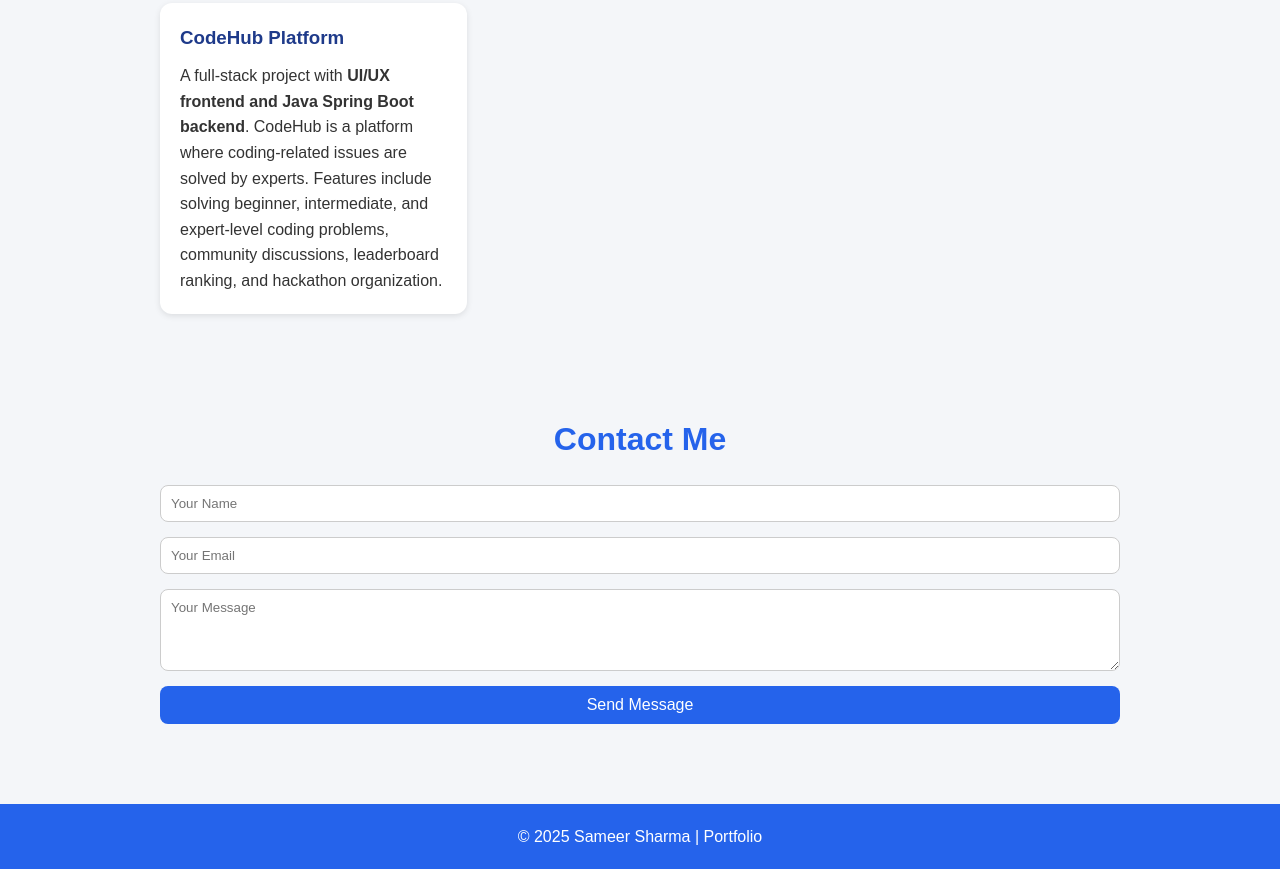
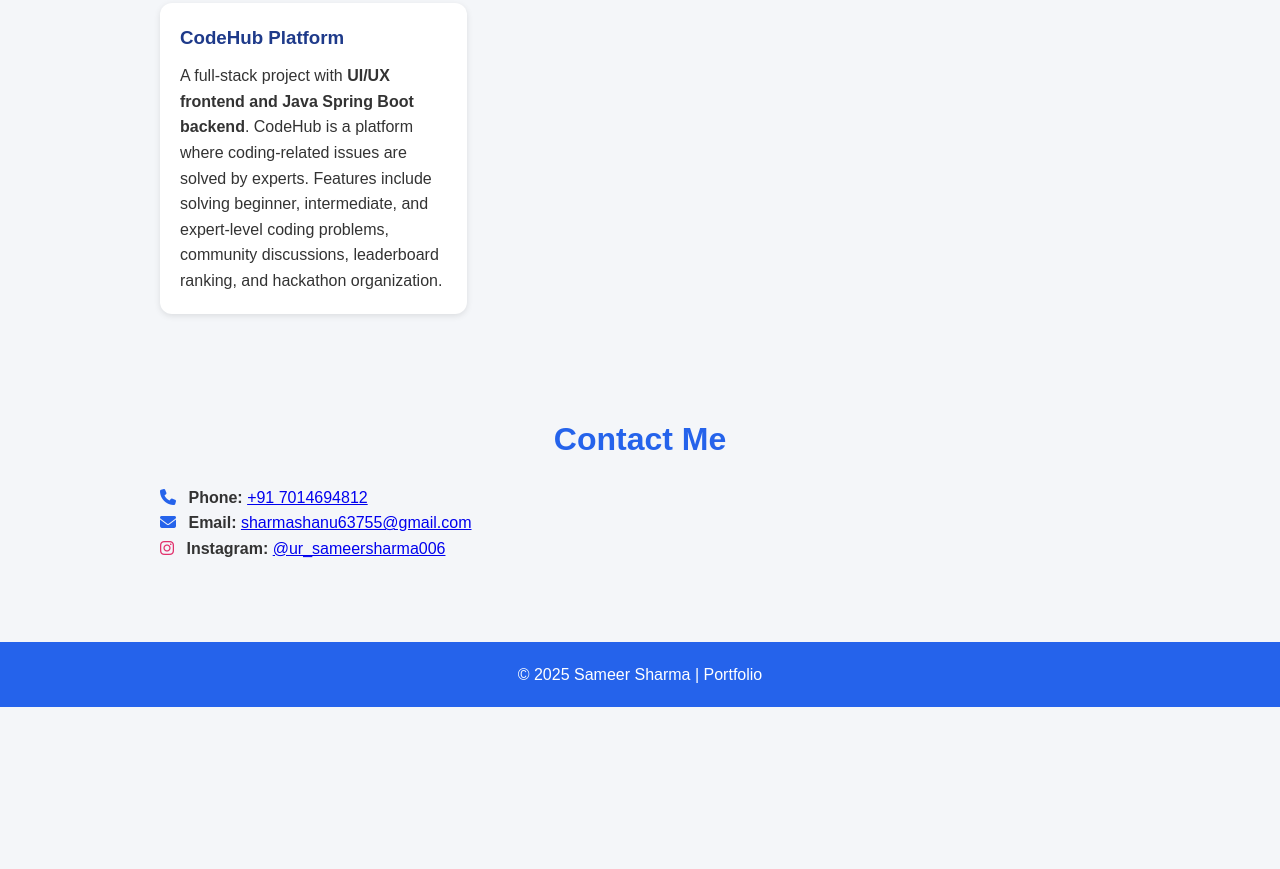
Before and after one commit to Sameersharma6/portfolio, a plain HTML site: page index.html in a window 1280 px wide. Shown: the part 2313-3182 px from the top of the page. After the commit the page ends 3020 px from the top, so only its background shows below. Drawn offline with Linux system fonts and the light colour scheme.

Commit message:
Updated portfolio: improved contact section with icons & copyright

```diff
--- a/index.html
+++ b/index.html
@@ -165,28 +165,33 @@
     </div>
   </section>
 
-  <!-- Contact -->
+      <!-- Contact -->
   <section id="contact">
     <h2>Contact Me</h2>
-    <form id="contactForm">
-      <input type="text" placeholder="Your Name" required>
-      <input type="email" placeholder="Your Email" required>
-      <textarea rows="4" placeholder="Your Message"></textarea>
-      <button type="submit">Send Message</button>
-    </form>
+    <div class="contact-info">
+      <p>
+        <i class="fas fa-phone" style="color:#2563eb; margin-right:8px;"></i>
+        <b>Phone:</b>
+        <a href="tel:+917014694812">+91 7014694812</a>
+      </p>
+      <p>
+        <i class="fas fa-envelope" style="color:#2563eb; margin-right:8px;"></i>
+        <b>Email:</b>
+        <a href="mailto:sharmashanu63755@gmail.com">sharmashanu63755@gmail.com</a>
+      </p>
+      <p>
+        <i class="fab fa-instagram" style="color:#e1306c; margin-right:8px;"></i>
+        <b>Instagram:</b>
+        <a href="https://instagram.com/ur_sameersharma006" target="_blank">@ur_sameersharma006</a>
+      </p>
+    </div>
   </section>
 
   <footer>
     <p>© 2025 Sameer Sharma | Portfolio</p>
   </footer>
 
-  <script>
-    // Simple form handler
-    document.getElementById("contactForm").addEventListener("submit", function(e) {
-      e.preventDefault();
-      alert("Thank you! Your message has been sent.");
-    });
-  </script>
+
 
 </body>
 </html>
```
